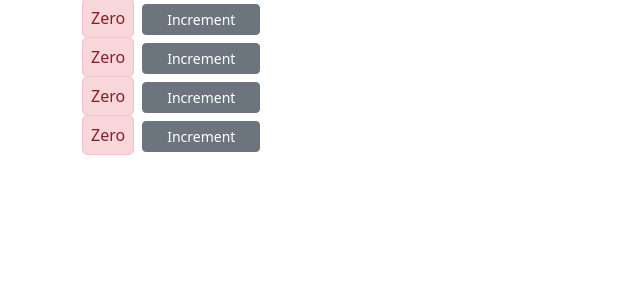
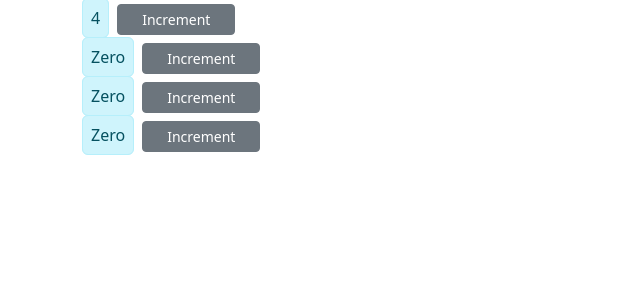
Before and after one commit to cletuskingdom/react_app_2023, a React (Create React App) app: page / in a window 1280 px wide. Shown: the top 300 px of the page, without its empty margins (0-640 px from the left). Built offline with nearby package versions, Linux system fonts and the light colour scheme.

Commit message:
user can increment now

```diff
--- a/src/components/counter.jsx
+++ b/src/components/counter.jsx
@@ -1,23 +1,15 @@
 import React, { Component } from "react";
 class Counter extends Component {
-	// constructor() {
-	// 	super();
-	// 	this.handleIncrement = this.handleIncrement.bind(this);
-	// }
-
 	state = {
-		count: 0,
-		imageUrl:
-			"https://external-content.duckduckgo.com/iu/?u=http%3A%2F%2Fwww.goodworklabs.com%2Fwp-content%2Fuploads%2F2016%2F10%2Freactjs.png&f=1&nofb=1&ipt=0745b77b9ba310edf78577bfc110207ae1588bba420b60bafac7d704df3bc2c2&ipo=images",
-		tags: ["tag1", "tag2", "tag3"],
+		value: this.props.value,
 	};
 
-	handleIncrement = (product) => {
-		console.log(product);
-		this.setState({ count: this.state.count + 1 });
+	handleIncrement = () => {
+		this.setState({ value: this.state.value + 1 });
 	};
 
 	render() {
+		console.log("props", this.props);
 		return (
 			<div>
 				<div className="py-1 container">
@@ -26,7 +18,7 @@
 					</span>
 
 					<button
-						onClick={() => this.handleIncrement(1)}
+						onClick={this.handleIncrement}
 						className="btn btn-sm ms-2 px-4 btn-secondary"
 					>
 						Increment
@@ -43,8 +35,8 @@
 	}
 
 	formatCount() {
-		const { count } = this.state;
-		return count === 0 ? "Zero" : count;
+		const { value } = this.state;
+		return value === 0 ? "Zero" : value;
 	}
 }
 
--- a/src/components/counters.jsx
+++ b/src/components/counters.jsx
@@ -4,17 +4,18 @@
 class Counters extends Component {
 	state = {
 		counters: [
-			{ id: 1, value: 0 },
+			{ id: 1, value: 4 },
 			{ id: 2, value: 0 },
 			{ id: 3, value: 0 },
 			{ id: 4, value: 0 },
 		],
 	};
+
 	render() {
 		return (
 			<div>
 				{this.state.counters.map((counter) => (
-					<Counter key={counter.id} />
+					<Counter key={counter.id} value={counter.value} />
 				))}
 			</div>
 		);
--- a/src/index.js
+++ b/src/index.js
@@ -8,9 +8,9 @@
 
 const root = ReactDOM.createRoot(document.getElementById("root"));
 root.render(
-	<React.StrictMode>
-		<Counters />
-	</React.StrictMode>
+	<Counters />
+	// <React.StrictMode>
+	// </React.StrictMode>
 );
 
 // If you want to start measuring performance in your app, pass a function
```
